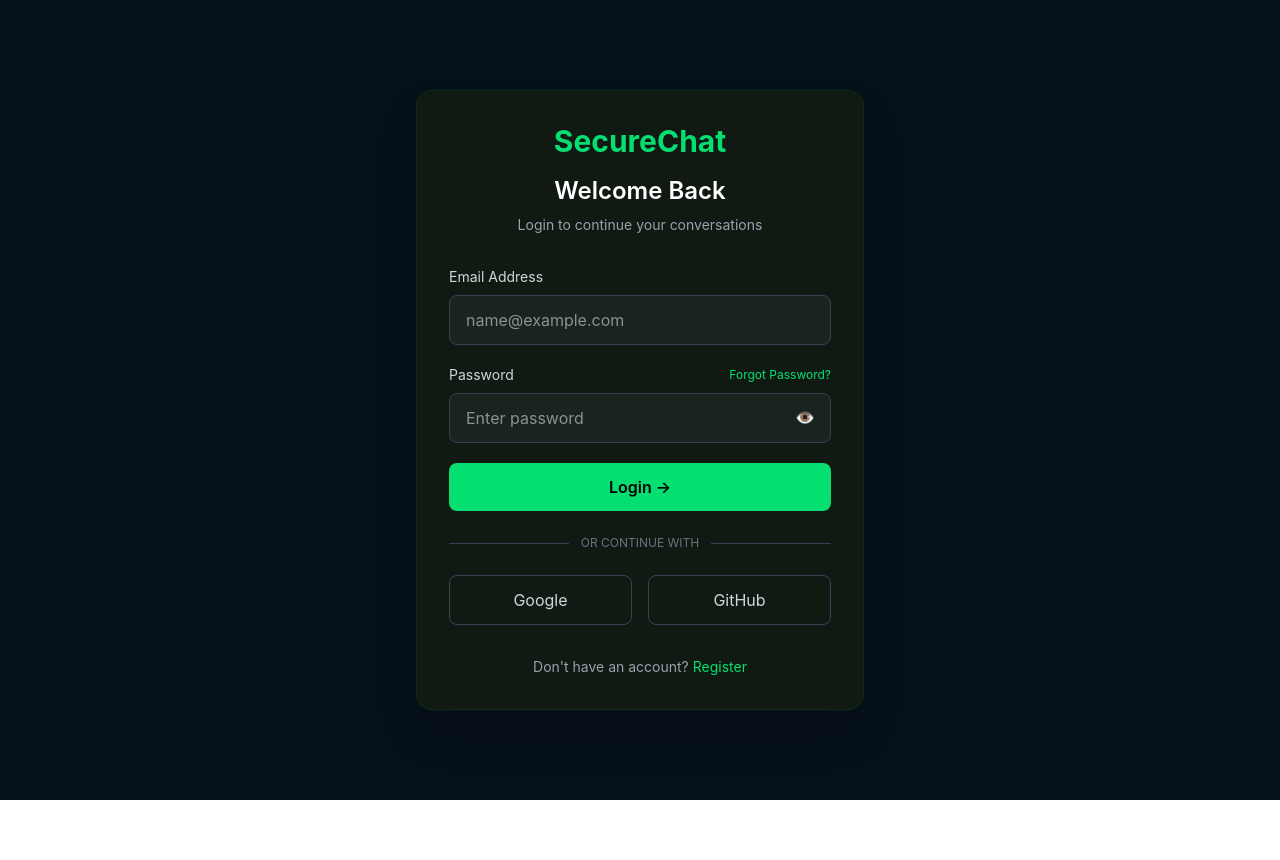
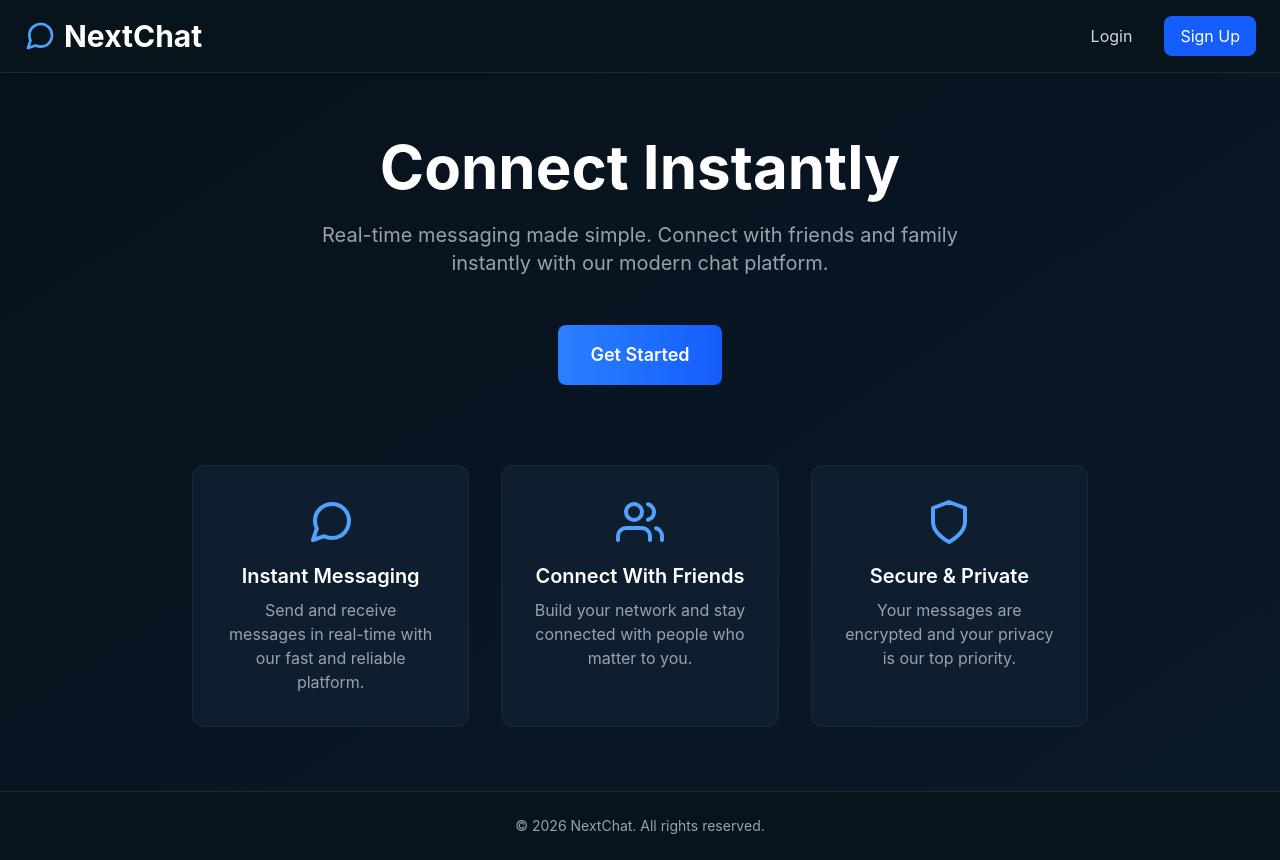
Before and after one commit to CodeManBist/NextChat, a React app in the folder frontend/: page / in a window 1280 px wide. Before the commit the page ends 800 px from the top, so only its background shows below. Built offline with nearby package versions, Linux system fonts and the light colour scheme; no server answers; the HTML template or start-up script is replaced by a standard one.

Commit message:
home page

```diff
--- a/frontend/src/App.jsx
+++ b/frontend/src/App.jsx
@@ -3,6 +3,7 @@ import { Routes, Route } from "react-router-dom";
 import ChatWindow from "./pages/Chat";
 import Login from "./pages/Login";
 import Register from "./pages/Register";
+import Home from "./pages/Home";
 import ProtectedRoute from "./components/ProtectedRoute";
 import PublicRoute from "./components/PublicRoute";
 
@@ -11,7 +12,7 @@ function App() {
 
   return (
     <Routes>
-      <Route path="/" element={<PublicRoute><Login /></PublicRoute>} />
+      <Route path="/" element={<Home />} />
       <Route path="/login" element={<PublicRoute><Login /></PublicRoute>} />
       <Route path="/register" element={<PublicRoute><Register /></PublicRoute>} />
       <Route path="/chat" element={<ProtectedRoute><ChatWindow /></ProtectedRoute>} />
--- /dev/null
+++ b/frontend/src/pages/Home.jsx
@@ -0,0 +1,132 @@
+import React from "react";
+import { useNavigate } from "react-router-dom";
+import { FiMessageCircle, FiUsers, FiShield } from "react-icons/fi";
+import { FaUserCircle } from "react-icons/fa";
+
+const Home = () => {
+  const navigate = useNavigate();
+  const isAuthenticated = localStorage.getItem("token");
+  const username = localStorage.getItem("username");
+
+  const handleLogout = () => {
+    localStorage.removeItem("token");
+    localStorage.removeItem("userId");
+    localStorage.removeItem("username");
+    navigate("/login");
+  };
+
+  return (
+    <div className="min-h-screen bg-gradient-to-br from-[#07111B] to-[#0a1929] flex flex-col">
+      {/* NAVIGATION */}
+      <nav className="bg-[#08141B] border-b border-[#1A2A33] px-4 sm:px-6 py-4">
+        <div className="max-w-7xl mx-auto flex items-center justify-between">
+          {/* Logo */}
+          <div className="flex items-center gap-2">
+            <FiMessageCircle className="h-8 w-8 text-blue-400" />
+            <h1 className="text-white text-2xl sm:text-3xl font-bold">NextChat</h1>
+          </div>
+
+          {/* Auth Buttons */}
+          <div className="flex items-center gap-3 sm:gap-4">
+            {isAuthenticated ? (
+              <>
+                <span className="text-gray-300 text-sm sm:text-base hidden sm:inline">
+                  {username}
+                </span>
+                <div className="w-8 h-8 sm:w-10 sm:h-10 rounded-full bg-orange-400 flex items-center justify-center">
+                  <FaUserCircle className="h-7 w-7 sm:h-9 sm:w-9 text-white" />
+                </div>
+                <button
+                  onClick={handleLogout}
+                  className="px-3 sm:px-4 py-2 bg-red-600 hover:bg-red-700 text-white rounded-lg text-sm sm:text-base transition"
+                >
+                  Logout
+                </button>
+              </>
+            ) : (
+              <>
+                <button
+                  onClick={() => navigate("/login")}
+                  className="px-3 sm:px-4 py-2 text-gray-300 hover:text-white text-sm sm:text-base transition"
+                >
+                  Login
+                </button>
+                <button
+                  onClick={() => navigate("/register")}
+                  className="px-3 sm:px-4 py-2 bg-blue-600 hover:bg-blue-700 text-white rounded-lg text-sm sm:text-base transition"
+                >
+                  Sign Up
+                </button>
+              </>
+            )}
+          </div>
+        </div>
+      </nav>
+
+      {/* MAIN CONTENT */}
+      <main className="flex-1 flex flex-col items-center justify-center px-4 py-8 sm:py-16">
+        <div className="max-w-4xl w-full text-center">
+          {/* Hero Section */}
+          <div className="mb-8 sm:mb-12">
+            <h2 className="text-3xl sm:text-5xl lg:text-6xl font-bold text-white mb-4 sm:mb-6">
+              Connect Instantly
+            </h2>
+            <p className="text-gray-400 text-lg sm:text-xl max-w-2xl mx-auto">
+              Real-time messaging made simple. Connect with friends and family instantly with our modern chat platform.
+            </p>
+          </div>
+
+          {/* CTA Button */}
+          {isAuthenticated ? (
+            <button
+              onClick={() => navigate("/chat")}
+              className="mb-12 sm:mb-20 px-6 sm:px-8 py-3 sm:py-4 bg-gradient-to-r from-blue-500 to-blue-600 hover:from-blue-600 hover:to-blue-700 text-white rounded-lg text-base sm:text-lg font-semibold transition transform hover:scale-105"
+            >
+              Open Chats
+            </button>
+          ) : (
+            <button
+              onClick={() => navigate("/register")}
+              className="mb-12 sm:mb-20 px-6 sm:px-8 py-3 sm:py-4 bg-gradient-to-r from-blue-500 to-blue-600 hover:from-blue-600 hover:to-blue-700 text-white rounded-lg text-base sm:text-lg font-semibold transition transform hover:scale-105"
+            >
+              Get Started
+            </button>
+          )}
+
+          {/* Features Grid */}
+          <div className="grid grid-cols-1 sm:grid-cols-2 lg:grid-cols-3 gap-6 sm:gap-8">
+            {/* Feature 1 */}
+            <div className="p-6 sm:p-8 bg-[#0f1e2e] border border-[#1A2A33] rounded-xl hover:border-blue-500 transition">
+              <FiMessageCircle className="h-12 w-12 text-blue-400 mx-auto mb-4" />
+              <h3 className="text-lg sm:text-xl font-semibold text-white mb-2">Instant Messaging</h3>
+              <p className="text-gray-400 text-sm sm:text-base">Send and receive messages in real-time with our fast and reliable platform.</p>
+            </div>
+
+            {/* Feature 2 */}
+            <div className="p-6 sm:p-8 bg-[#0f1e2e] border border-[#1A2A33] rounded-xl hover:border-blue-500 transition">
+              <FiUsers className="h-12 w-12 text-blue-400 mx-auto mb-4" />
+              <h3 className="text-lg sm:text-xl font-semibold text-white mb-2">Connect With Friends</h3>
+              <p className="text-gray-400 text-sm sm:text-base">Build your network and stay connected with people who matter to you.</p>
+            </div>
+
+            {/* Feature 3 */}
+            <div className="p-6 sm:p-8 bg-[#0f1e2e] border border-[#1A2A33] rounded-xl hover:border-blue-500 transition sm:col-span-2 lg:col-span-1">
+              <FiShield className="h-12 w-12 text-blue-400 mx-auto mb-4" />
+              <h3 className="text-lg sm:text-xl font-semibold text-white mb-2">Secure & Private</h3>
+              <p className="text-gray-400 text-sm sm:text-base">Your messages are encrypted and your privacy is our top priority.</p>
+            </div>
+          </div>
+        </div>
+      </main>
+
+      {/* Footer */}
+      <footer className="bg-[#08141B] border-t border-[#1A2A33] px-4 sm:px-6 py-4 sm:py-6">
+        <div className="max-w-7xl mx-auto text-center text-gray-400 text-xs sm:text-sm">
+          <p>&copy; 2026 NextChat. All rights reserved.</p>
+        </div>
+      </footer>
+    </div>
+  );
+};
+
+export default Home;
--- a/frontend/src/pages/Login.jsx
+++ b/frontend/src/pages/Login.jsx
@@ -36,7 +36,7 @@ const Login = () => {
         localStorage.setItem("userId", data.userId);
         localStorage.setItem("username", data.username);
 
-        navigate("/chat");
+        navigate("/");
       } else {
         console.log(data.message || "Login failed");
       }
--- a/frontend/src/pages/Register.jsx
+++ b/frontend/src/pages/Register.jsx
@@ -38,7 +38,7 @@ const Register = () => {
         localStorage.setItem("userId", data.userId);
         localStorage.setItem("username", data.username);
 
-        navigate("/chat");
+        navigate("/");
       } else {
         console.log(data.message);
       }
```
